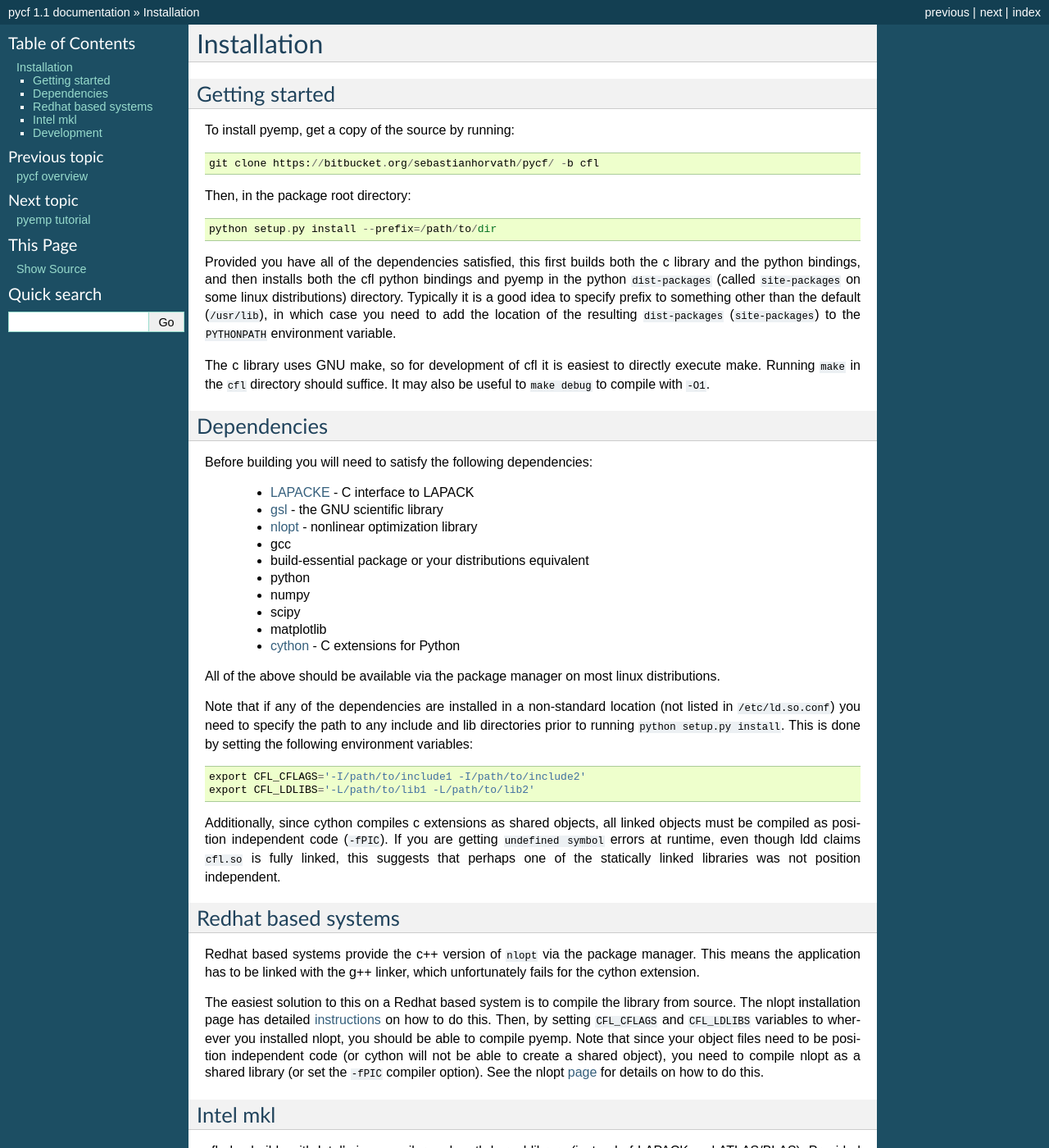
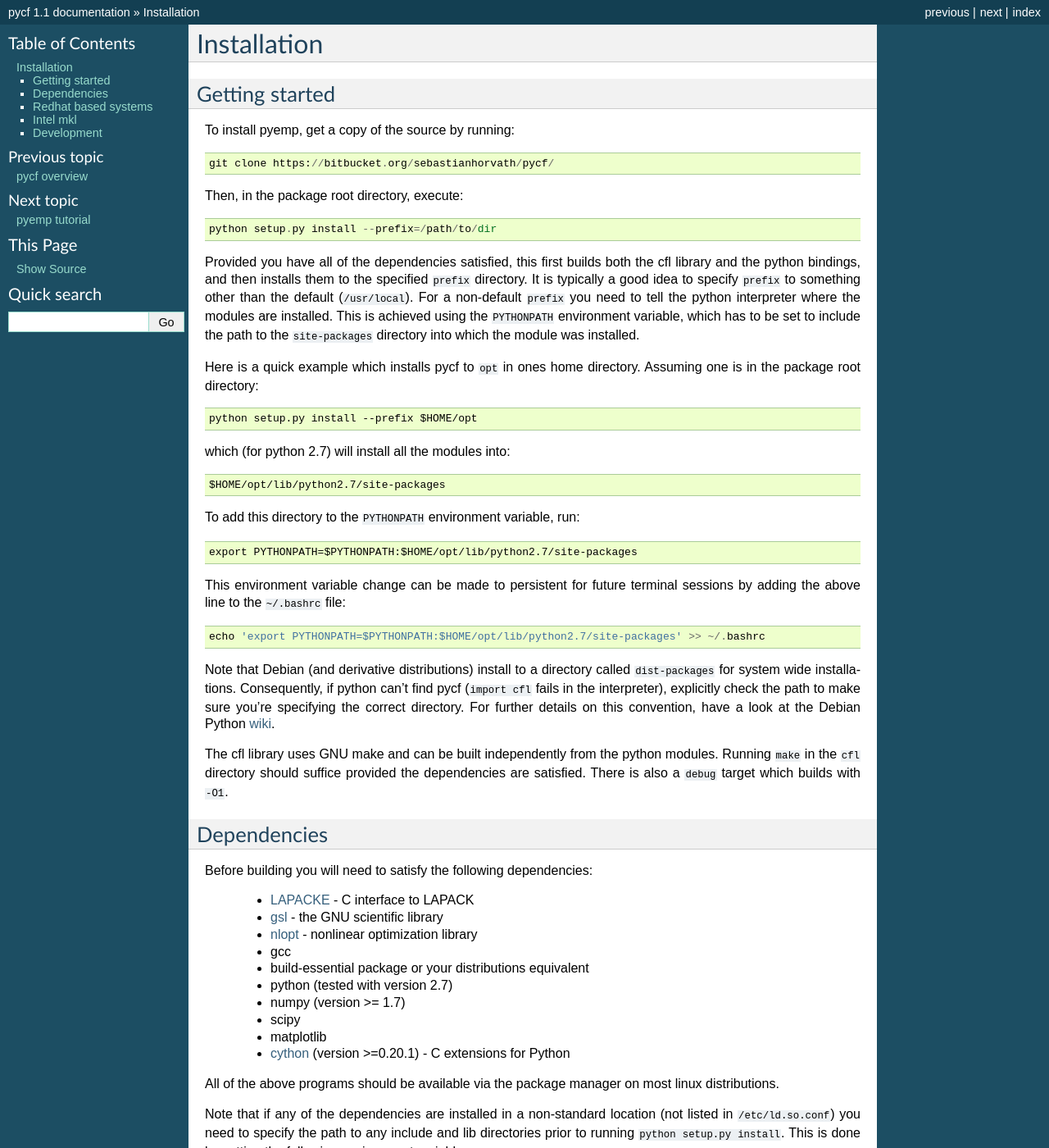
Before and after one commit to mikereidnz/pycf, a Sphinx documentation site: the page built from doc/install.rst, in a window 1280 px wide and 1400 px high. Shown: the whole window at 82% size. Built offline with Sphinx 7.4.7, drawn with Linux system fonts in a browser that asks for light colours; formulas are drawn with MathJax 3; some of the changed text lies outside the part shown.

Commit message:
More detailed installation instructions.

```diff
--- a/doc/install.rst
+++ b/doc/install.rst
@@ -6,23 +6,50 @@ Getting started
 
 To install pyemp, get a copy of the source by running::
 
-  git clone https://bitbucket.org/sebastianhorvath/pycf/ -b cfl
+  git clone https://bitbucket.org/sebastianhorvath/pycf/
 
-Then, in the package root directory::
+Then, in the package root directory, execute::
 
   python setup.py install --prefix=/path/to/dir
 
 Provided you have all of the dependencies satisfied, this first builds both the
-c library and the python bindings, and then installs both the cfl python
-bindings and pyemp in the python ``dist-packages`` (called ``site-packages`` on
-some linux distributions) directory.  Typically it is a good idea to specify
-prefix to something other than the default (``/usr/lib``), in which case you
-need to add the location of the resulting ``dist-packages`` (``site-packages``)
-to the ``PYTHONPATH`` environment variable.
+cfl library and the python bindings, and then installs them to the specified
+``prefix`` directory.  It is typically a good idea to specify ``prefix`` to
+something other than the default (``/usr/local``).  For a non-default ``prefix``
+you need to tell the python interpreter where the modules are installed.  This
+is achieved using the ``PYTHONPATH`` environment variable, which has to be set
+to include the path to the ``site-packages`` directory into which the module was
+installed.
 
-The c library uses GNU make, so for development of cfl it is easiest to directly
-execute make.  Running ``make`` in the ``cfl`` directory should suffice.  It may
-also be useful to ``make debug`` to compile with ``-O1``.
+Here is a quick example which installs pycf to ``opt`` in ones home directory.
+Assuming one is in the package root directory::
+
+  python setup.py install --prefix $HOME/opt
+
+which (for python 2.7) will install all the modules into::
+
+  $HOME/opt/lib/python2.7/site-packages
+
+To add this directory to the ``PYTHONPATH`` environment variable, run::
+
+  export PYTHONPATH=$PYTHONPATH:$HOME/opt/lib/python2.7/site-packages
+
+This environment variable change can be made to persistent for future terminal
+sessions by adding the above line to the ``~/.bashrc`` file::
+
+  echo 'export PYTHONPATH=$PYTHONPATH:$HOME/opt/lib/python2.7/site-packages' >> ~/.bashrc
+
+Note that Debian (and derivative distributions) install to a directory called
+``dist-packages`` for system wide installations.  Consequently, if python can't
+find pycf (``import cfl`` fails in the interpreter), explicitly check the path
+to make sure you're specifying the correct directory.  For further details on
+this convention, have a look at the Debian Python `wiki
+<https://wiki.debian.org/Python>`_.
+
+The cfl library uses GNU make and can be built independently from the python
+modules.  Running ``make`` in the ``cfl`` directory should suffice provided the
+dependencies are satisfied.  There is also a ``debug`` target which builds with
+``-O1``.
 
 
 Dependencies
@@ -37,14 +64,14 @@ Before building you will need to satisfy the following dependencies:
     optimization library
   * gcc
   * build-essential package or your distributions equivalent
-  * python
-  * numpy
+  * python (tested with version 2.7)
+  * numpy (version >= 1.7)
   * scipy
   * matplotlib
-  * `cython <http://cython.org/>`_ - C extensions for Python
+  * `cython <http://cython.org/>`_ (version >=0.20.1) - C extensions for Python
 
-All of the above should be available via the package manager on most linux
-distributions.
+All of the above programs should be available via the package manager on most
+linux distributions.
 
 Note that if any of the dependencies are installed in a non-standard location
 (not listed in ``/etc/ld.so.conf``) you need to specify the path to any include
@@ -70,11 +97,11 @@ unfortunately fails for the cython extension.
 The easiest solution to this on a Redhat based system is to compile the library
 from source.  The nlopt installation page has detailed `instructions
 <http://ab-initio.mit.edu/wiki/index.php/NLopt_Installation>`_ on how to do
-this. Then, by setting ``CFL_CFLAGS`` and ``CFL_LDLIBS`` variables to wherever
+this.  Then, by setting ``CFL_CFLAGS`` and ``CFL_LDLIBS`` variables to wherever
 you installed nlopt,  you should be able to compile pyemp.  Note that since your
 object files need to be position independent code (or cython will not be able to
-create a shared object), you need to compile nlopt as a shared library (or set
-the ``-fPIC`` compiler option). See the nlopt `page
+create a shared object), you need to compile nlopt as a shared library
+(alternatively, on could set the ``-fPIC`` compiler option).  See the nlopt `page
 <http://ab-initio.mit.edu/wiki/index.php/NLopt_Installation#Shared_libraries>`_
 for details on how to do this.
 
@@ -87,7 +114,7 @@ your system ``$PATH``, building with icc and linking against mkl is done by::
 
   python setup.py install --compiler=intel
 
-where any additional arguments, such as prefix or inplace can also be added.
+where any additional arguments, such as prefix or in-place can also be added.
 
 To build only cfl with icc set the following environment variables prior to
 running make::
```
Also changed, not shown: README.rst (+67 -26 lines), doc/overview.rst (+22 -6 lines).
